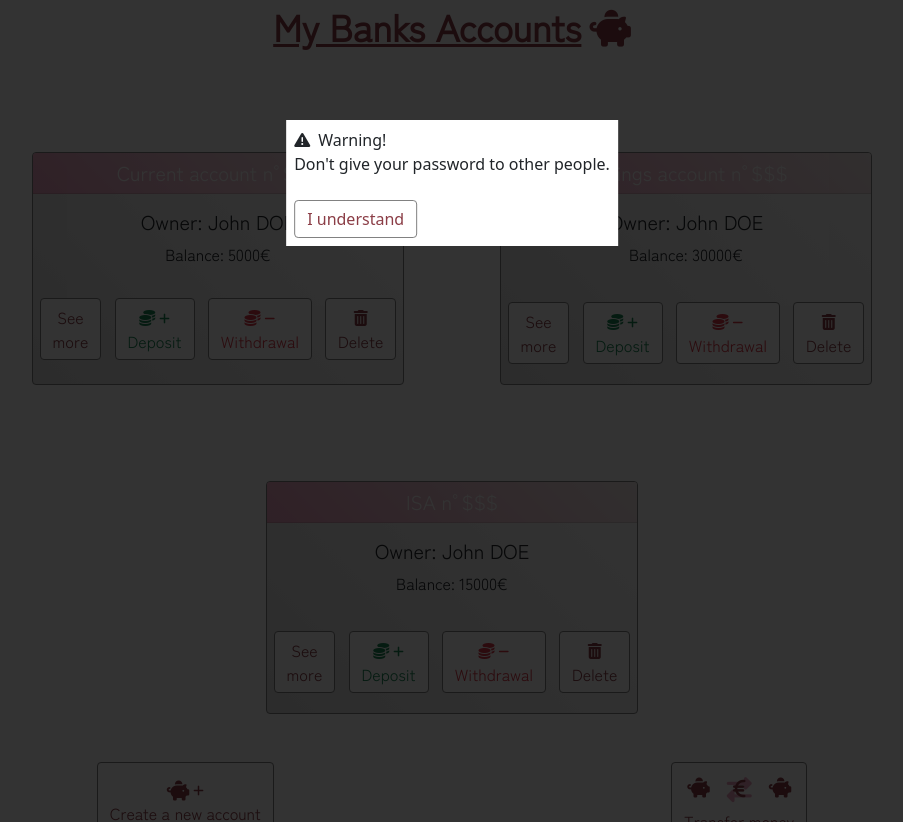
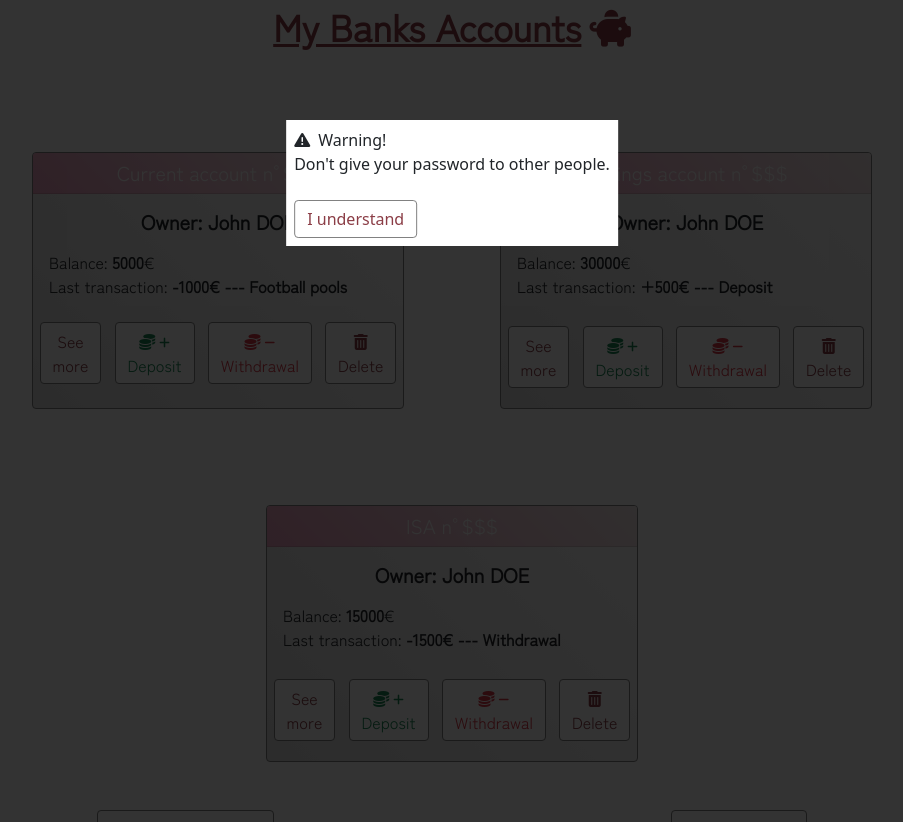
Before and after one commit to Nana-fr/Bank_account_management_app, a PHP site: page / in a window 1280 px wide. Shown: the part 457-1279 px from the top of the page, without its empty margins (188-1091 px from the left). Run offline with PHP 8.4, Linux system fonts and the light colour scheme; some libraries are stand-ins or nearby versions; some web fonts are replaced.

Commit message:
add last transaction feature

```diff
--- a/css/main.css
+++ b/css/main.css
@@ -180,7 +180,9 @@ textarea {
     border: 1px solid #818181;
     background:linear-gradient(45deg, rgb(221, 221, 221), rgb(255, 255, 255));
   }
-
+  .card-text {
+    padding: 0 1rem;
+  }
 
   /* ### Statistics page ### */
 
--- a/index.html
+++ b/index.html
@@ -78,9 +78,10 @@
 
       <article class="card col-11 col-sm-7 col-md-5 col-xl-4 mx-3 mx-lg-4 mx-xl-5 mb-5 mt-lg-5 p-0">
         <h5 class="card-header bg-Kobi text-white text-center">Current account n°$$$</h5>
-        <div class="card-body px-0 pb-0 text-center">
-          <h5 class="card-title">Owner: John DOE</h5>
-          <p class="card-text mb-2">Balance: <span>5000</span>€</p>
+        <div class="card-body px-0 pb-0">
+          <h5 class="card-title text-center fw-bold mb-3">Owner: John DOE</h5>
+          <p class="card-text">Balance:  <span class="fw-bold">5000</span>€</p>
+          <p class="card-text">Last transaction:  <span class="lastTransaction fw-bold">-1000€ --- Football pools</span></p>
           <ul class="px-0 pt-4 d-flex justify-content-around btnsBloc">
             <a href="#" class="btn btn-transaction rounded">See<span class="d-none d-lg-block">more</span></a>
             <a href="#" name="0" type="deposit" class="btn btn-transaction rounded text-success" onClick="deployedForm(this.name, this.type)"><i class="fas fa-coins"></i><i class="fas fa-plus fa-xs ps-1"></i><span class="d-none d-lg-block">Deposit</span></a>
@@ -103,9 +104,10 @@
 
       <article class="card col-11 col-sm-7 col-md-5 col-xl-4 mx-3 mx-lg-4 mx-xl-5 mb-5 mt-lg-5 p-0">
         <h5 class="card-header bg-Kobi text-white text-center">Savings account n°$$$</h5>
-        <div class="card-body px-0 pb-0 text-center">
-          <h5 class="card-title">Owner: John DOE </h5>
-          <p class="card-text mb-2">Balance: <span>30000</span>€</p>
+        <div class="card-body px-0 pb-0">
+          <h5 class="card-title text-center fw-bold mb-3">Owner: John DOE </h5>
+          <p class="card-text">Balance: <span class="fw-bold">30000</span>€</p>
+          <p class="card-text">Last transaction: <span class="lastTransaction fw-bold">+500€ --- Deposit</span></p>
           <ul class="px-0 pt-4 d-flex justify-content-around btnsBloc">
             <a href="#" class="btn btn-transaction rounded m-1">See<span class="d-none d-lg-block">more</span></a>
             <a href="#" name="1" type="deposit" class="btn btn-transaction rounded text-success m-1" onClick="deployedForm(this.name, this.type)"><i class="fas fa-coins"></i><i class="fas fa-plus fa-xs ps-1"></i><span class="d-none d-lg-block">Deposit</span></a>
@@ -128,9 +130,10 @@
 
       <article class="card col-11 col-sm-7 col-md-5 col-xl-4 mx-3 mx-lg-4 mx-xl-5 mb-5 mt-lg-5 p-0">
         <h5 class="card-header bg-Kobi text-white text-center">ISA n°$$$</h5>
-        <div class="card-body px-0 pb-0 text-center">
-          <h5 class="card-title">Owner: John DOE</h5>
-          <p class="card-text mb-2">Balance: <span>15000</span>€</p>
+        <div class="card-body px-0 pb-0">
+          <h5 class="card-title text-center fw-bold mb-3">Owner: John DOE</h5>
+          <p class="card-text">Balance: <span class="fw-bold">15000</span>€</p>
+          <p class="card-text">Last transaction: <span class="lastTransaction fw-bold">-1500€ --- Withdrawal</span></p>
           <ul class="px-0 pt-4 d-flex justify-content-around btnsBloc">
             <a href="#" class="btn btn-transaction rounded m-1">See<span class="d-none d-lg-block">more</span></a>
             <a href="#" name="2" type="deposit" class="btn btn-transaction rounded text-success m-1" onClick="deployedForm(this.name, this.type)"><i class="fas fa-coins"></i><i class="fas fa-plus fa-xs ps-1"></i><span class="d-none d-lg-block">Deposit</span></a>
@@ -150,25 +153,9 @@
           </div>
         </div>
       </article>
-
     </div>
 
-    <!-- Buttons to create new account & transfer money -->
-    <div class="d-flex justify-content-around">
-      <button name="createAccount" class="btn btn-transaction mb-5" onClick="addForm(this.name)">
-        <i class="fas fa-piggy-bank fa-lg"></i><i class="fas fa-plus fa-xs ps-1"></i>
-        <span class="d-none d-sm-block">Create a new account</span>
-      </button>
-      <button name="transferMoney" class="btn btn-transaction mb-5" onClick="addForm(this.name)">
-        <i class="fas fa-piggy-bank fa-lg"></i>
-        <span class="fa-stack fa-lg"><i class="fas fa-exchange-alt fa-lg" style="color: #eea3c1"></i>
-          <i class="fas fa-euro-sign fa-stack-1x"></i>
-        </span>
-        <i class="fas fa-piggy-bank fa-lg"></i>
-        <span class="d-none d-sm-block">Transfer money</span>
-      </button>
-    </div>
-
+    <!-- New account & transfer Form -->
     <div class="row justify-content-center px-2">
       <!-- New account form-->
       <div id="createAccount" class="d-none form mx-3 mx-lg-5 mb-5 col-11 col-sm-7 col-md-5 col-lg-4 col-xxl-3 p-0">
@@ -235,6 +222,24 @@
         </div>
       </div>
     </div>
+
+    <!-- Buttons to create new account & transfer money -->
+    <div class="d-flex justify-content-around">
+      <button name="createAccount" class="btn btn-transaction mb-5" onClick="addForm(this.name)">
+        <i class="fas fa-piggy-bank fa-lg"></i><i class="fas fa-plus fa-xs ps-1"></i>
+        <span class="d-none d-sm-block">Create a new account</span>
+      </button>
+      <button name="transferMoney" class="btn btn-transaction mb-5" onClick="addForm(this.name)">
+        <i class="fas fa-piggy-bank fa-lg"></i>
+        <span class="fa-stack fa-lg"><i class="fas fa-exchange-alt fa-lg" style="color: #eea3c1"></i>
+          <i class="fas fa-euro-sign fa-stack-1x"></i>
+        </span>
+        <i class="fas fa-piggy-bank fa-lg"></i>
+        <span class="d-none d-sm-block">Transfer money</span>
+      </button>
+    </div>
+
+
   </main>
 
   <!-- #### Footer #### -->
--- a/js/main.js
+++ b/js/main.js
@@ -74,10 +74,13 @@ function deployedForm(clicked_name, clicked_type) {
             // Calculate new balance
             if (validation) {
                 let balance = articles[a].querySelector("span");
+                let lastTransaction = articles[a].querySelector(".lastTransaction");
                 if (x==="deposit") {
                     result = parseInt(balance.innerText) + parseInt(sum.value);
+                    lastTransaction.innerHTML = `+${sum.value}€ --- Deposit`;
                 } else {
                     result = parseInt(balance.innerText) - parseInt(sum.value);
+                    lastTransaction.innerHTML = `-${sum.value}€ --- Withdrawal`;
                 }
                 form.classList.add("d-none");
                 btnsBloc[a].classList.remove("d-none");
@@ -105,9 +108,10 @@ function createAccount() {
     document.getElementById("createAccount").classList.add("d-none")
     newAccount.innerHTML += `<article class="card col-11 col-sm-7 col-md-5 col-xl-4 mx-3 mx-lg-4 mx-xl-5 mb-5 mt-lg-5 p-0">
                                 <h5 class="card-header bg-Kobi text-white text-center">${accountType.value} n°$$$</h5>
-                                <div class="card-body px-0 pb-0 text-center">
-                                    <h5 class="card-title">Owner: ${firstName.value.toLowerCase()[0].toUpperCase()}${firstName.value.toLowerCase().slice(1)} ${lastName.value.toUpperCase()}</h5>
-                                    <p class="card-text mb-2">Balance: <span>${deposit.value}</span>€</p>
+                                <div class="card-body px-0 pb-0">
+                                    <h5 class="card-title text-center fw-bold mb-3">Owner: ${firstName.value.toLowerCase()[0].toUpperCase()}${firstName.value.toLowerCase().slice(1)} ${lastName.value.toUpperCase()}</h5>
+                                    <p class="card-text">Balance: <span class="fw-bold">${deposit.value}</span>€</p>
+                                    <p class="card-text">Last transaction: <span class="lastTransaction fw-bold">+${deposit.value}€ --- Deposit new account</span></p>
                                     <ul class="px-0 pt-4 d-flex justify-content-around btnsBloc">
                                         <a href="#" class="btn btn-transaction rounded m-1">See<span class="d-none d-lg-block">more</span></a>
                                         <a href="#" name="${articles.length}" type="deposit" class="btn btn-transaction rounded text-success m-1" onClick="deployedForm(this.name, this.type)"><i class="fas fa-coins"></i><i class="fas fa-plus fa-xs ps-1"></i><span class="d-none d-lg-block">Deposit</span></a>
@@ -159,7 +163,9 @@ function checkNewAccount() {
 // Transfer money
 function transferMoney() {
     let balanceDebit = articles[accountDebit.value].querySelector("span");
+    let lastTransactionDebit = articles[accountDebit.value].querySelector(".lastTransaction");
     let balanceCredit = articles[accountCredit.value].querySelector("span");
+    let lastTransactionCredit = articles[accountCredit.value].querySelector(".lastTransaction");
     // calculate new balance
     let resultDebit = 0;
     let resultCredit = 0;
@@ -168,6 +174,9 @@ function transferMoney() {
     // display new balance
     balanceDebit.innerText = resultDebit;
     balanceCredit.innerText = resultCredit;
+    //display last operation
+    lastTransactionDebit.innerHTML = `-${sumTransfer.value}€ --- Transfer to ${articles[accountCredit.value].querySelector("h5").innerText}`;
+    lastTransactionCredit.innerText = `+${sumTransfer.value}€ --- Transfer from ${articles[accountDebit.value].querySelector("h5").innerText}`;
     // hide form & display button
     document.getElementById("transferMoney").classList.add("d-none")
     document.getElementsByName("transferMoney")[0].classList.remove("d-none");
```
